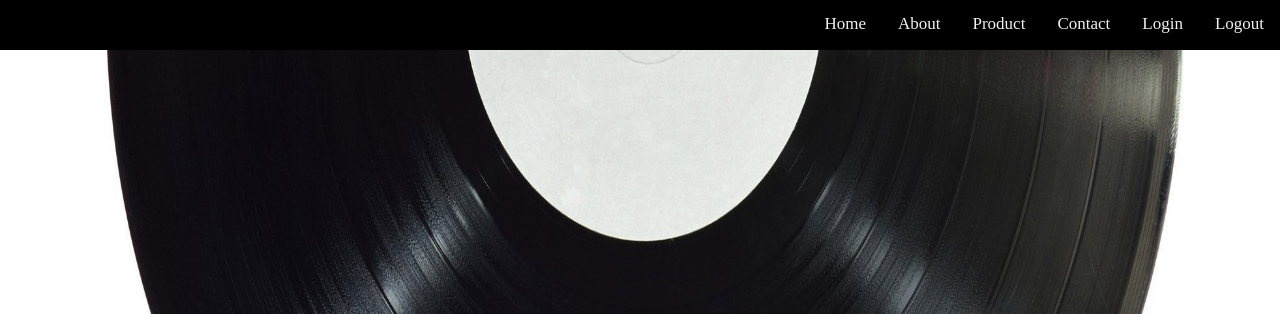
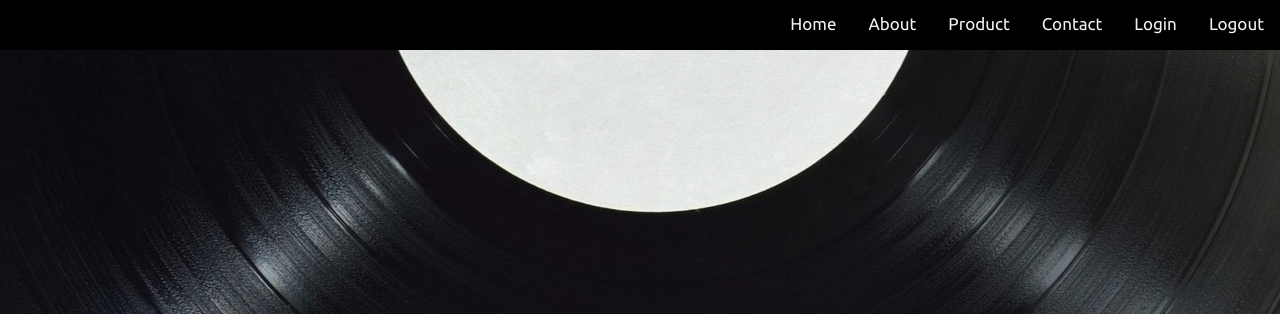
Before and after one commit to BeudeanuAndreea/Project, a website: page public/index.html in a window 1280 px wide. Shown: the top 314 px of the page. Drawn offline with Linux system fonts and the light colour scheme.

Commit message:
css changes

```diff
--- a/public/contact.css
+++ b/public/contact.css
@@ -1,8 +1,11 @@
 @import url('https://fonts.googleapis.com/css?family=Ubuntu');
 body{
-    background-image: url('/stylesheets/resized.jpg');
+    background-image: url('/stylesheets/resized_copy.jpg');
+    background-repeat: no-repeat;
+    background-position: center;
     display: flex;
     font-family: Ubuntu;
+
 }
 .page{
 	margin:250px auto;
--- a/public/index.html
+++ b/public/index.html
@@ -13,7 +13,7 @@
 </head>
 <body>
     <div class="page-container">
-    <img class='home-background'src="/stylesheets/resized_copy.jpg" >
+    <!-- <img class='home-background'src="/stylesheets/resized_copy.jpg" >  -->
         <p class="head">Your #1 stop for all vinyl music!</p>
         <div class="categories">
             <div class="category" onclick="">
--- a/public/login.css
+++ b/public/login.css
@@ -1,10 +1,8 @@
+
 .form{
 
 	margin: auto;
 	color: white;
-}
-body{
-	display: flex;
 }
 .icon{
 	font-size: 50px;
@@ -23,7 +21,7 @@ body{
     color: white;
 }
 .btn{
-	margin-left:80px;
+	margin-left:95px;
 	padding: 15px;
 	/*padding:0 50px;*/
 	border-radius: 5px;
--- a/public/stylesheets/mihail.css
+++ b/public/stylesheets/mihail.css
@@ -4,21 +4,16 @@
 body, html, .page-container {
     width: 100%;
     height: 100%;
-    margin: 0;
+    /*margin: 0;*/
 
     display: flex;
     flex-flow: column nowrap;
     position: relative;
-
-
-}
-.home-background{
-   margin-top: 40px;
-   height: 100%;
-
-
-    background-image: url('resized.jpg');
-    font-family: Calibri, serif;
+    background-image: url('/stylesheets/resized_copy.jpg');
+    background-repeat: no-repeat;
+    background-position: center;
+    display: flex;
+    font-family: Ubuntu;
 }
 
 .banner {
```
Also changed, not shown: public/login.html (+0 -2 lines).
